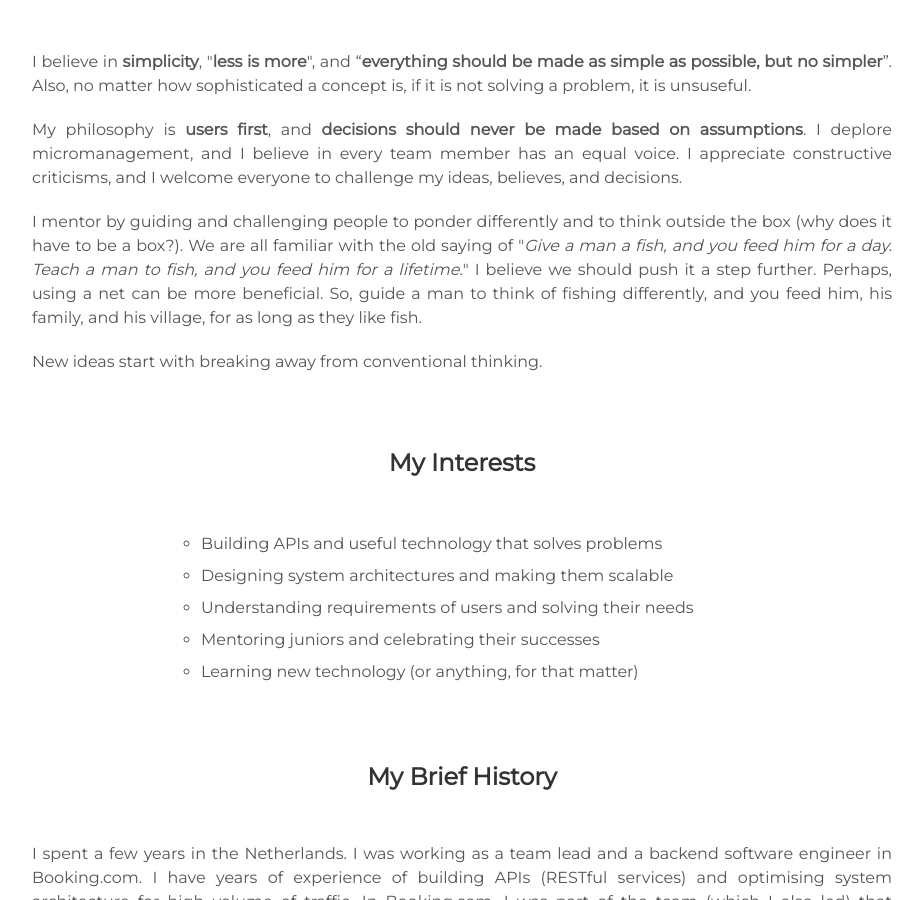
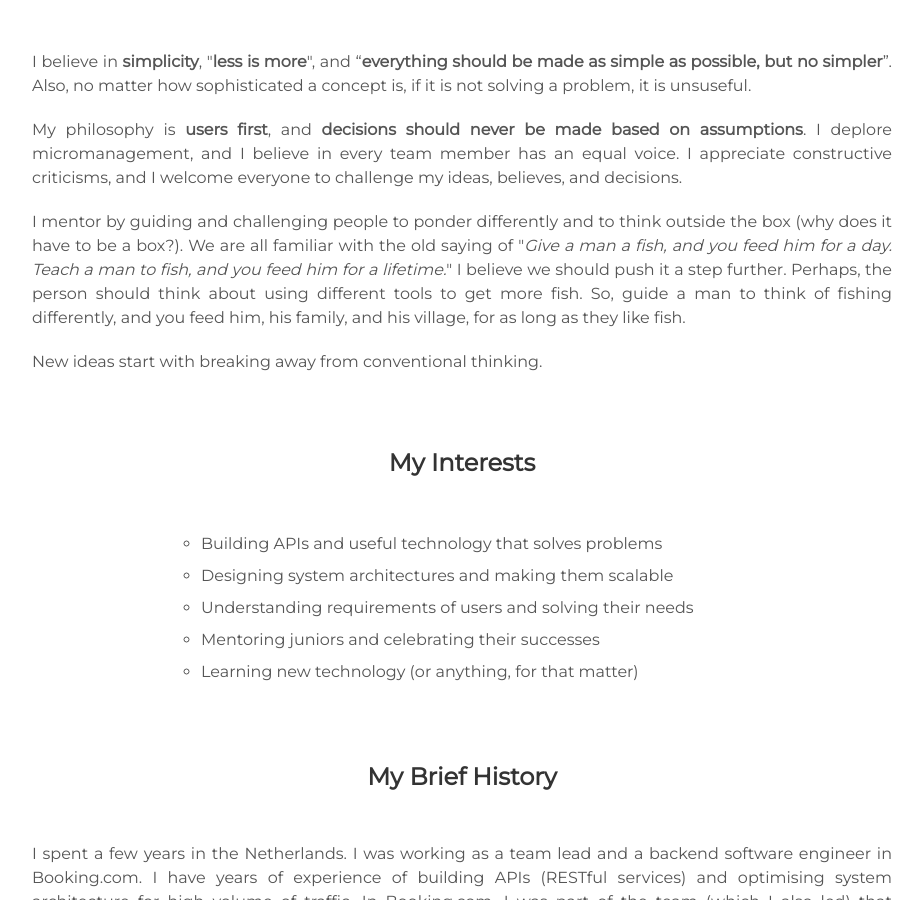
Before and after one commit to mingkichong/mingkichong.github.io, a Jekyll site: the page built from index.html, in a window 1280 px wide and 900 px high, scrolled down 1579 px. Shown: the whole window, without its empty margins (178-1101 px from the left). Built offline with Jekyll 4.4.1, drawn with Linux system fonts in a browser that asks for light colours.

Commit message:
update content

```diff
--- a/_includes/about.html
+++ b/_includes/about.html
@@ -47,7 +47,7 @@
   I mentor by guiding and challenging people to ponder differently and to think outside the box (why does it have to be a box?).
   We are all familiar with the old saying of "<em>Give a man a fish, and you feed him for a day. Teach a man to fish, and you feed him for a lifetime.</em>"
   I believe we should push it a step further.
-  Perhaps, using a net can be more beneficial.
+  Perhaps, the person should think about using different tools to get more fish.
   So, guide a man to think of fishing differently, and you feed him, his family, and his village, for as long as they like fish.
 </div>
 <div class="about_details">
```
